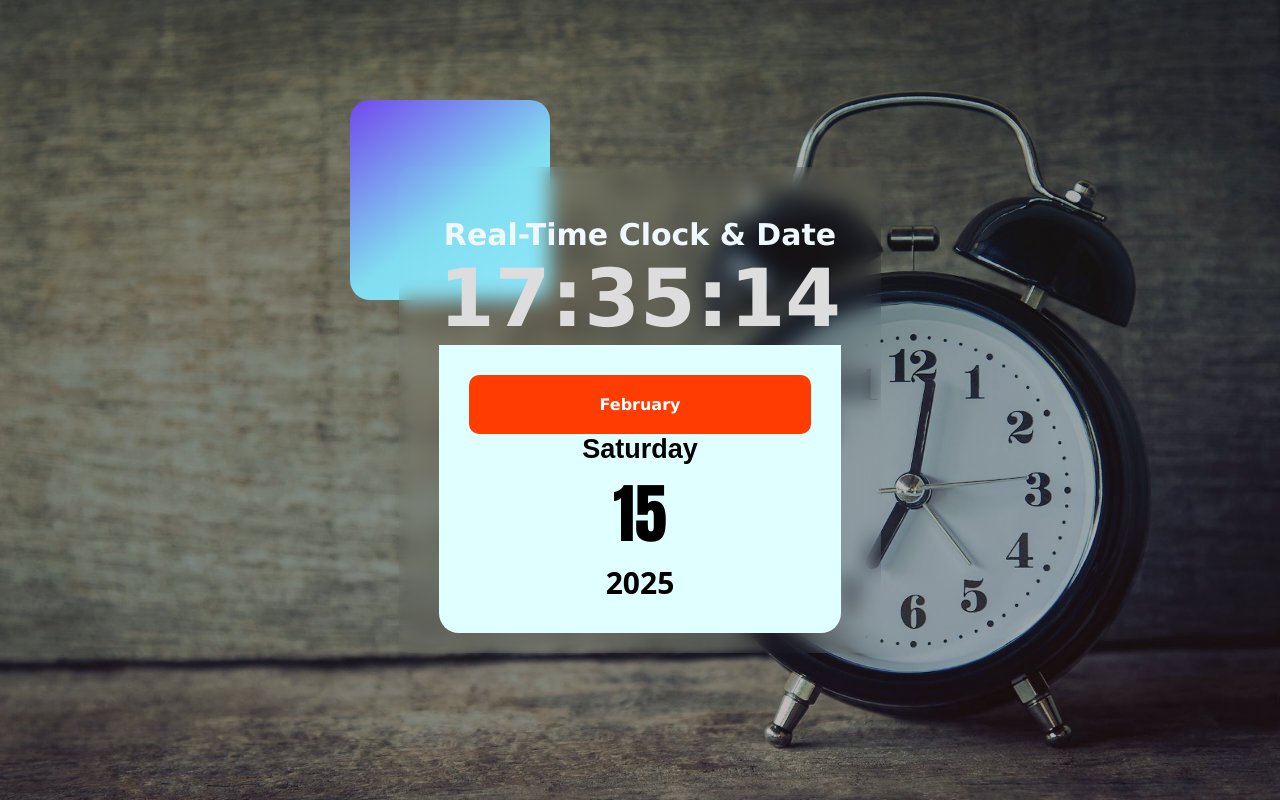
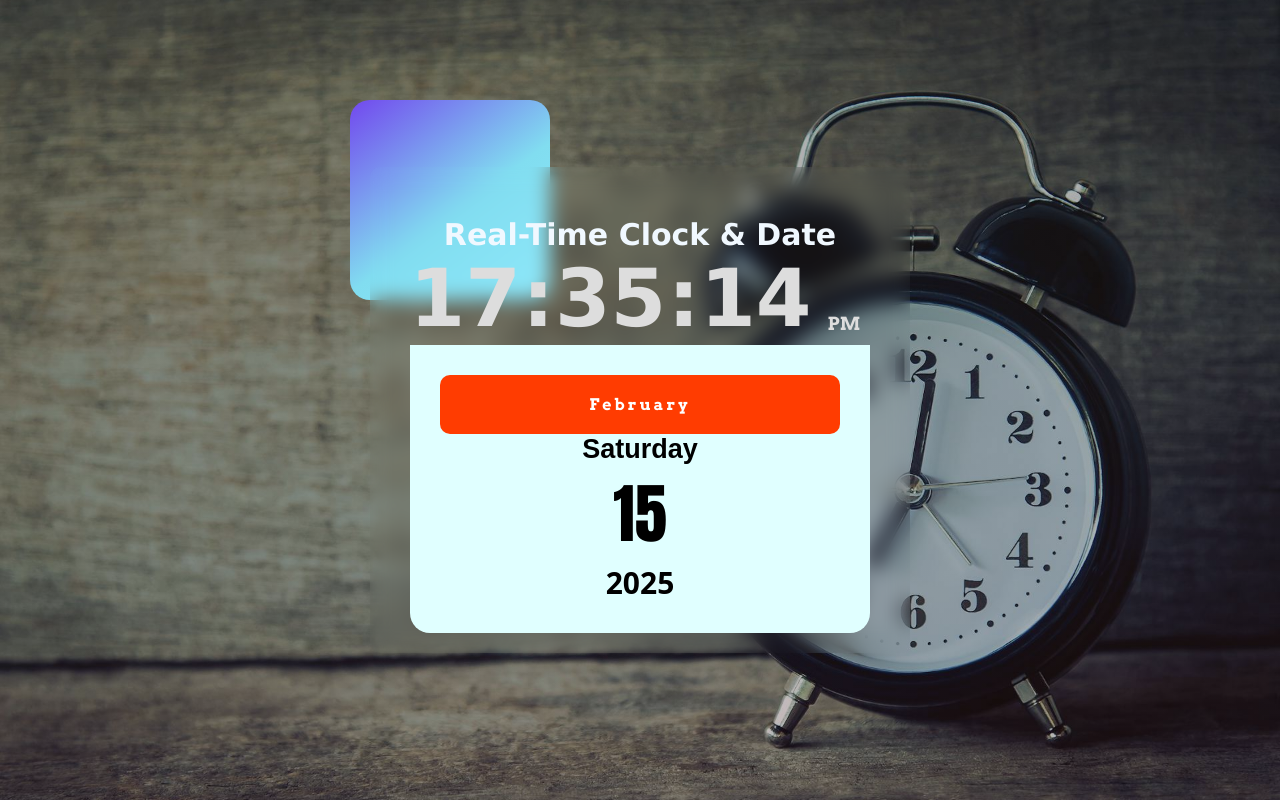
Before and after one commit to Hycienth-Paul025/my-js-projecs, a plain HTML site: page index.html in a window 1280 px wide. Drawn offline with Linux system fonts and the light colour scheme.

Commit message:
flexible

```diff
--- a/index.html
+++ b/index.html
@@ -28,13 +28,14 @@
           <p id="minutes">00</p>
           <p>:</p>
           <p id="seconds">00</p>
+          <p id="amPm">AM</p>
         </div>
 
         <div class="calender-container">
-          <p class="month" id="month">November</p>
-          <p class="day" id="day">Saturday</p>
-          <p class="date" id="date">25</p>
-          <p class="year" id="year">2024</p>
+          <p class="month" id="month"></p>
+          <p class="day" id="day"></p>
+          <p class="date" id="date"></p>
+          <p class="year" id="year"></p>
         </div>
       </div>
     </main>
--- a/js/script.js
+++ b/js/script.js
@@ -3,17 +3,21 @@
 const sec = document.getElementById("seconds");
 const min = document.getElementById("minutes");
 const hrs = document.getElementById("hours");
+const ampm = document.getElementById("amPm");
 
 setInterval(() => {
+  const currentTime = new Date();
+  const hour = currentTime.getHours();
 
-    const currentTime = new Date();
+  hrs.innerHTML = (hour < 10 ? "0" : "") + hour;
 
-    hrs.innerHTML= (currentTime.getHours() < 10?'0' : '') + currentTime.getHours();
+  min.innerHTML =
+    (currentTime.getMinutes() < 10 ? "0" : "") + currentTime.getMinutes();
 
-    min.innerHTML= (currentTime.getMinutes() < 10?'0':'') + currentTime.getMinutes();
+  sec.innerHTML =
+    (currentTime.getSeconds() < 10 ? "0" : "") + currentTime.getSeconds();
 
-    sec.innerHTML= (currentTime.getSeconds() < 10?'0':'') + currentTime.getSeconds();
-
+  ampm.innerHTML = hour >= 12 ? "PM" : "AM";
 }, 1000);
 
 // for the date
@@ -26,12 +30,12 @@ const date = new Date();
 
 year.textContent = date.getFullYear();
 dayNum.textContent = date.getDate();
-day.textContent = date.toLocaleString("en",{
-     weekday: "long"
-})
+day.textContent = date.toLocaleString("en", {
+  weekday: "long",
+});
 
-mnth.textContent = date.toLocaleString("en",{
-    month: "long"
-})
+mnth.textContent = date.toLocaleString("en", {
+  month: "long",
+});
 
 console.log(date.getDate());
--- a/style.css
+++ b/style.css
@@ -1,8 +1,7 @@
-/*  @import url('https://fonts.googleapis.com/css2?family=Inter+Tight:ital,wght@0,100..900;1,100..900&display=swap');
- */
-:root {
-  --perfect: @import
-    url("https://fonts.googleapis.com/css2?family=Inter+Tight:ital,wght@0,100..900;1,100..900&display=swap");
+@import url('https://fonts.googleapis.com/css2?family=Arvo:ital,wght@0,400;0,700;1,400;1,700&display=swap');
+
+:root{
+  --perfect-font: Arvo;
 }
 
 * {
@@ -73,10 +72,18 @@ h2 {
   justify-content: center;
   align-items: center;
   gap: 1px;
-  font-family: var(--perfect);
   font-size: 80px;
   font-weight: 800;
   color: #ddd;
+  position: relative;
+}
+
+#amPm{
+  font: 18px var(--perfect-font);
+  font-weight: 600;
+  padding: 10px;
+  margin-left: 5px;
+  margin-top: 50px;
 }
 
 .calender-container {
@@ -90,7 +97,8 @@ h2 {
   padding: 20px;
   color: #fff;
   font-weight: bolder;
-  font-family: var(--perfect);
+  font-family: var(--perfect-font);
+  letter-spacing: 3px;
   border-radius: 10px;
 }
 .day {
@@ -99,7 +107,6 @@ h2 {
 }
 
 .date {
-  font-family: var(--perfect);
   font-size: 65px;
   font-weight: 609;
   font-family: Impact;
```
